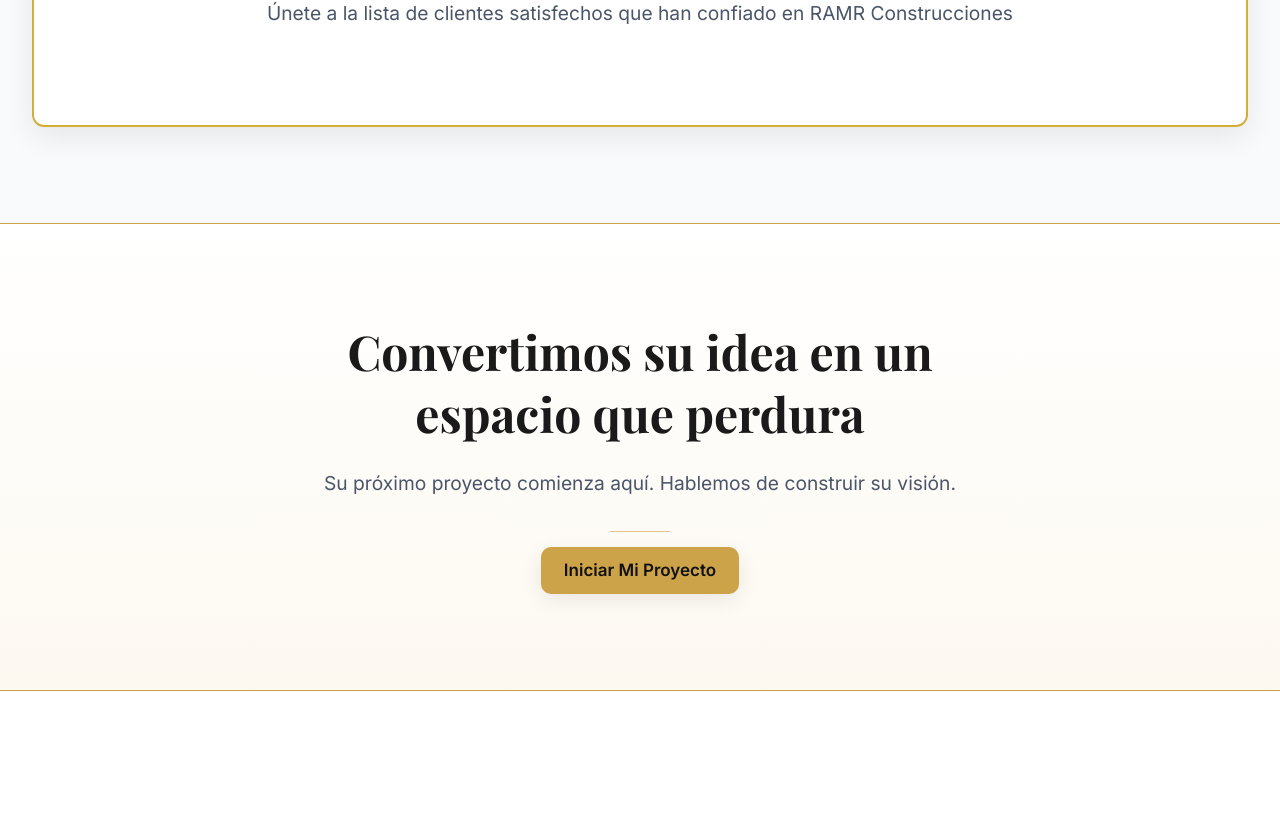
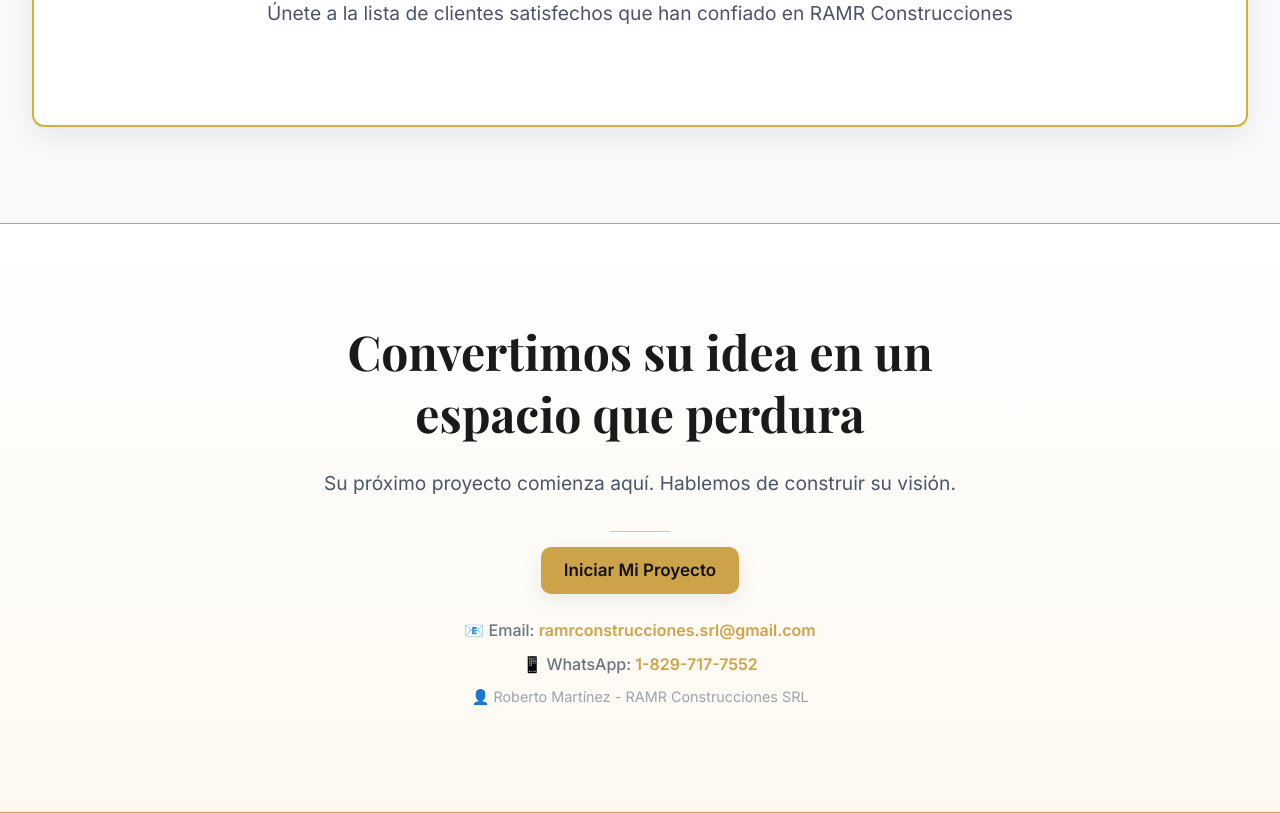
Before and after one commit to michelledijol/ramr-construcciones, a React (Vite) app: page / in a window 1280 px wide. Shown: the part 8012-8825 px from the top of the page. Before the commit the page ends 8703 px from the top, so only its background shows below. Built offline with nearby package versions, Linux system fonts and the light colour scheme.

Commit message:
feat: Añadir información de contacto completa al último bloque
- Añadir email y WhatsApp clickeables en CTA final
- Implementar efectos hover en enlaces de contacto
- Incluir información de Roberto Martínez
- Optimizar para móvil con enlaces funcionales

```diff
--- a/src/App.tsx
+++ b/src/App.tsx
@@ -135,6 +135,62 @@ function App() {
             >
               Iniciar Mi Proyecto
             </Button>
+
+            {/* Información de contacto */}
+            <div style={{
+              marginTop: '1.5rem',
+              textAlign: 'center',
+              color: '#6b7280',
+              fontSize: '1rem',
+              fontFamily: 'Inter, sans-serif',
+              lineHeight: '1.6'
+            }}>
+              <p style={{ margin: '0.5rem 0', fontWeight: '500' }}>
+                📧 Email: <a
+                  href="mailto:ramrconstrucciones.srl@gmail.com"
+                  style={{
+                    color: '#CDA349',
+                    textDecoration: 'none',
+                    fontWeight: '600',
+                    transition: 'all 0.3s ease',
+                    borderBottom: '1px solid transparent'
+                  }}
+                  onMouseOver={(e) => {
+                    e.target.style.color = '#B8860B'
+                    e.target.style.borderBottom = '1px solid #B8860B'
+                  }}
+                  onMouseOut={(e) => {
+                    e.target.style.color = '#CDA349'
+                    e.target.style.borderBottom = '1px solid transparent'
+                  }}
+                >ramrconstrucciones.srl@gmail.com</a>
+              </p>
+              <p style={{ margin: '0.5rem 0', fontWeight: '500' }}>
+                📱 WhatsApp: <a
+                  href="https://wa.me/18297177552"
+                  style={{
+                    color: '#CDA349',
+                    textDecoration: 'none',
+                    fontWeight: '600',
+                    transition: 'all 0.3s ease',
+                    borderBottom: '1px solid transparent'
+                  }}
+                  target="_blank"
+                  rel="noopener noreferrer"
+                  onMouseOver={(e) => {
+                    e.target.style.color = '#B8860B'
+                    e.target.style.borderBottom = '1px solid #B8860B'
+                  }}
+                  onMouseOut={(e) => {
+                    e.target.style.color = '#CDA349'
+                    e.target.style.borderBottom = '1px solid transparent'
+                  }}
+                >1-829-717-7552</a>
+              </p>
+              <p style={{ margin: '0.5rem 0', fontSize: '0.9rem', color: '#9ca3af' }}>
+                👤 Roberto Martínez - RAMR Construcciones SRL
+              </p>
+            </div>
           </div>
         </div>
       </section>
```
